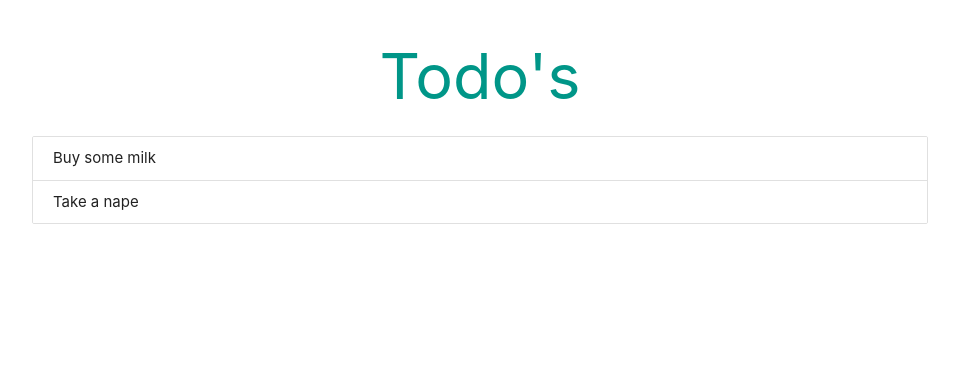
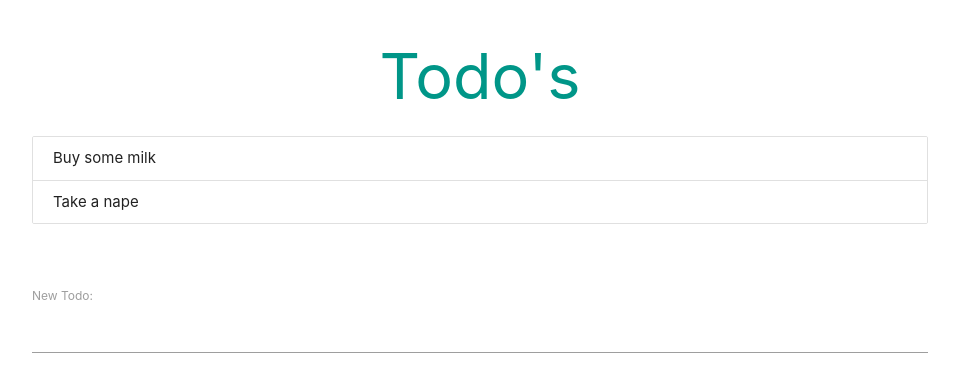
Before and after one commit to reanzi/react-refresher, a React (Create React App) app in the folder refresher/: page / in a window 1280 px wide. Shown: the top 392 px of the page, without its empty margins (160-1119 px from the left). Built offline with nearby package versions, Linux system fonts and the light colour scheme.

Commit message:
Adding new todo, emptying field

```diff
--- /dev/null
+++ b/refresher/src/AddTodo.js
@@ -0,0 +1,34 @@
+import React, { Component } from "react";
+
+export default class AddTodo extends Component {
+  state = {
+    content: ""
+  };
+  handleChange = e => {
+    let newTodo = e.target.value;
+    this.setState({
+      content: newTodo
+    });
+  };
+  handleSubmit = e => {
+    e.preventDefault();
+    this.props.addTodo(this.state);
+    this.setState({
+      content: ""
+    });
+  };
+  render() {
+    return (
+      <div>
+        <form onSubmit={this.handleSubmit}>
+          <label>New Todo:</label>
+          <input
+            type="text"
+            onChange={this.handleChange}
+            value={this.state.content}
+          />
+        </form>
+      </div>
+    );
+  }
+}
--- a/refresher/src/App.js
+++ b/refresher/src/App.js
@@ -1,5 +1,6 @@
 import React, { Component } from "react";
 import Todos from "./Todos";
+import AddTodo from "./AddTodo";
 
 class App extends Component {
   state = {
@@ -16,11 +17,21 @@
       todos: todosFiltered
     });
   };
+  addTodo = todo => {
+    todo.id = Math.random();
+    let todos = [...this.state.todos, todo];
+    this.setState({
+      todos
+    });
+  };
   render() {
     return (
       <div className="App container">
         <h1 className="center teal-text">Todo's</h1>
         <Todos todos={this.state.todos} deleteTodo={this.deleteTodo} />
+        <br />
+        <br />
+        <AddTodo addTodo={this.addTodo} />
       </div>
     );
   }
```
